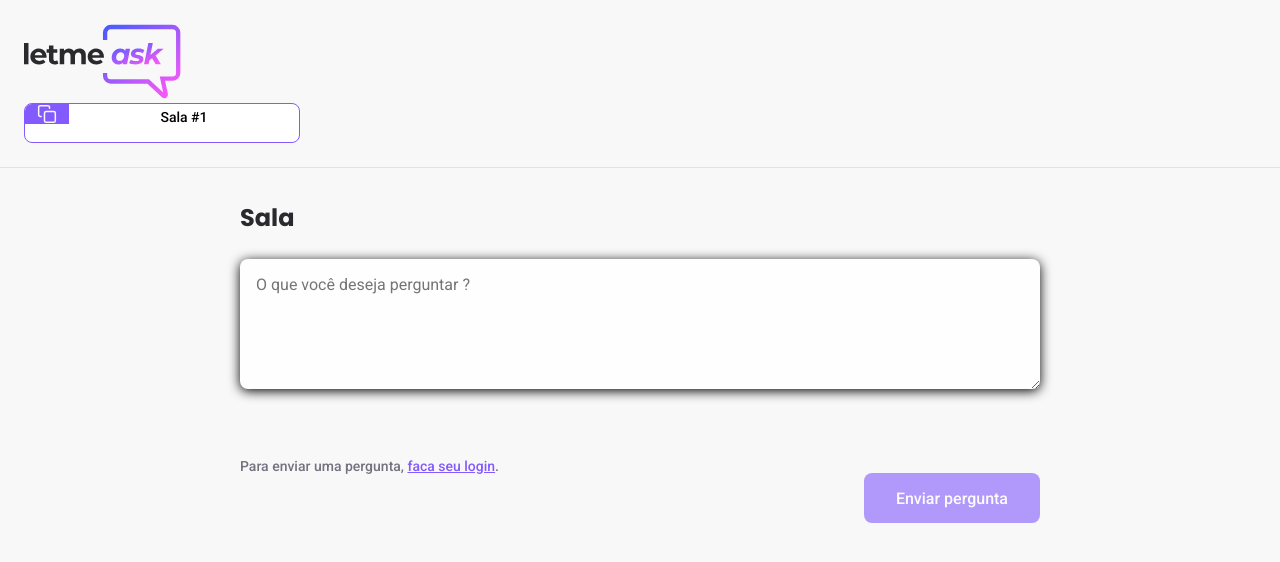
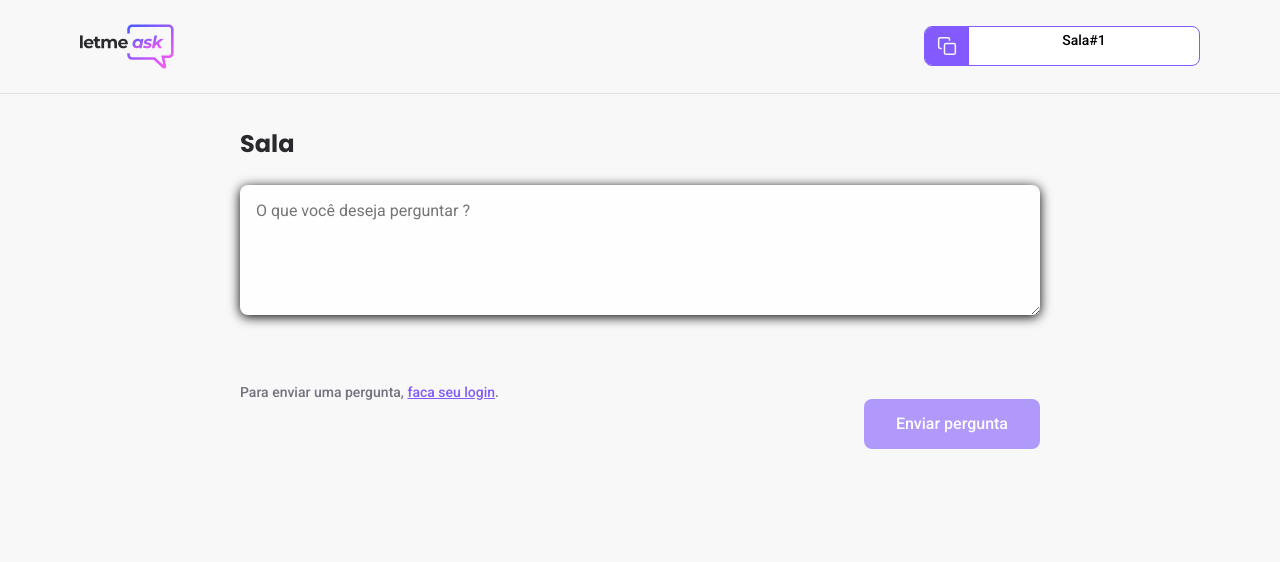
Before and after one commit to padraorezende/NLW-06-ReactJS, a React (Create React App) app in the folder letmeask/: page /rooms/1 in a window 1280 px wide. Shown: the top 562 px of the page. Built offline with nearby package versions, Linux system fonts and the light colour scheme; no server answers; the database is empty.

Commit message:
Corrigindo estilizacoes da nova pagina room

```diff
--- a/letmeask/src/components/RoomCode.tsx
+++ b/letmeask/src/components/RoomCode.tsx
@@ -15,7 +15,7 @@ export function RoomCode(props: RoomCodeProps){
             <div>
                 <img src={copyImg} alt="Copy room code" />
             </div>
-            <span>Sala #{props.code}</span>
+            <span>Sala#{props.code}</span>
         </button>
     );
 }
--- a/letmeask/src/styles/room-code.scss
+++ b/letmeask/src/styles/room-code.scss
@@ -15,6 +15,7 @@
         display: flex;
         justify-content: center;
         align-items: center;
+        height: 100%;
     }
 
     span{
--- a/letmeask/src/styles/room.scss
+++ b/letmeask/src/styles/room.scss
@@ -3,7 +3,7 @@
         padding: 24px;
         border-bottom: 1px solid #e2e2e2;
 
-        .context{
+        .content{
             max-width: 1120px;
             margin: 0 auto;
             display: flex;
```
Also changed, not shown: letmeask/src/components/Button.tsx (renamed from letmeask/src/components/button.tsx).
